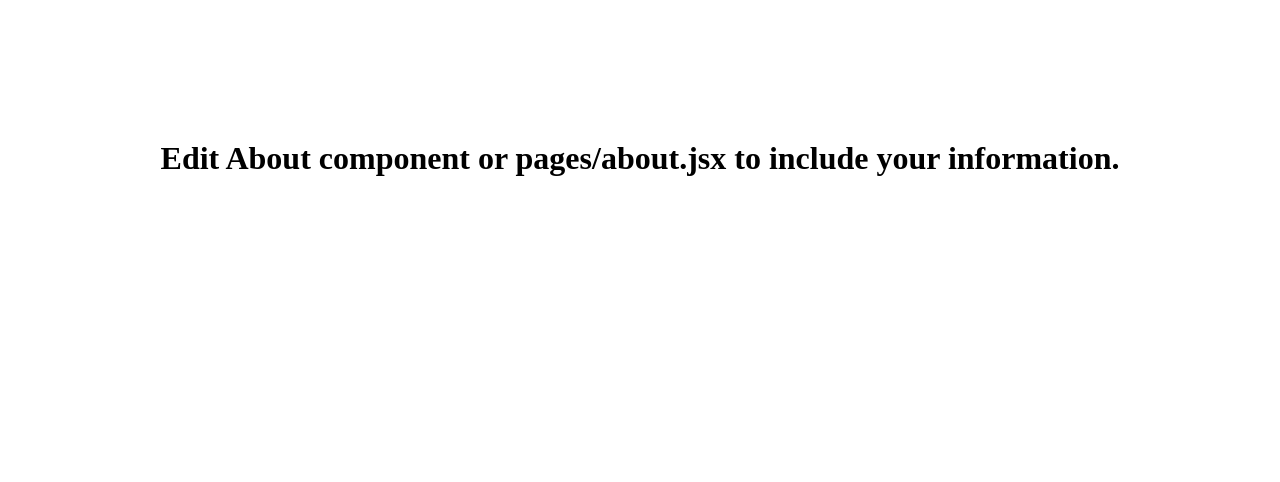
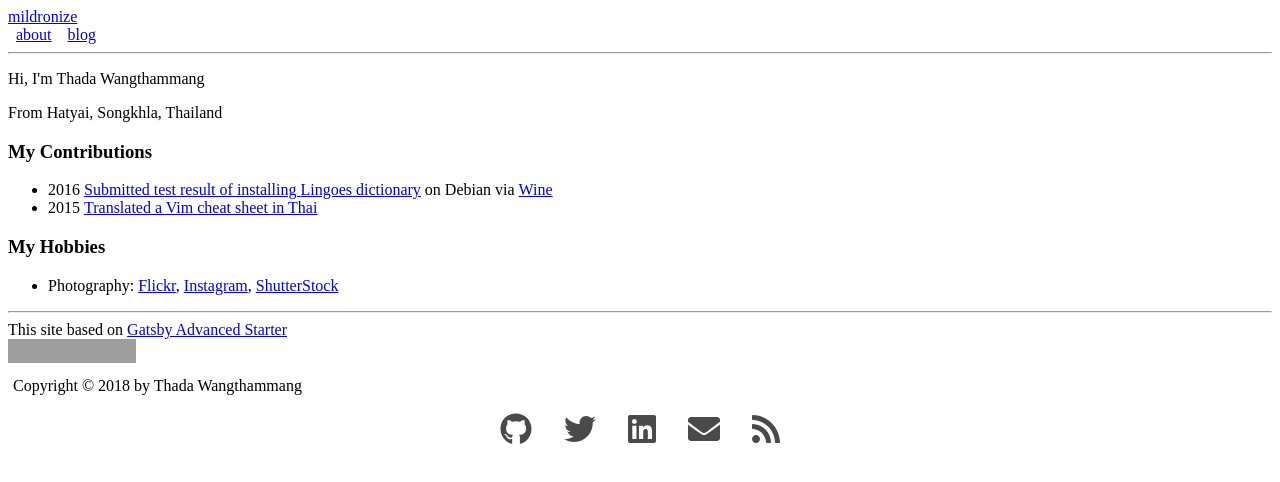
Before and after one commit to mildronize/my-site-v3-gatsby, a Gatsby site: page /about in a window 1280 px wide. Built offline with nearby package versions, Linux system fonts and the light colour scheme; Gatsby itself is replaced by a stand-in of ours; grey boxes are pictures that could not be loaded.

Commit message:
add footer, add header menu, add google Analytics

```diff
--- a/data/SiteConfig.js
+++ b/data/SiteConfig.js
@@ -1,14 +1,16 @@
+
+
 module.exports = {
   blogPostDir: "/", // The name of directory that contains your posts.
   siteTitle: "mildronize", // Site title.
   siteTitleAlt: "Mildronize's Blog", // Alternative site title for SEO.
   siteLogo: "/logos/logo-100.png", // Logo used for SEO and manifest.
   siteUrl: "https://dev.mildronize.com", // Domain of your website without pathPrefix.
-  pathPrefix: "", // Prefixes all links. For cases when deployed to example.github.io/gatsby-advanced-starter/.
+  pathPrefix: "/", // Prefixes all links. For cases when deployed to example.github.io/gatsby-advanced-starter/.
   siteDescription: "", // Website description used for RSS feeds/meta description tag.
   siteRss: "/rss.xml", // Path to the RSS file.
   siteFBAppID: "", // FB Application ID for using app insights
-  googleAnalyticsID: "", // GA tracking ID.
+  googleAnalyticsID: "UA-62565035-2", // GA tracking ID.
   disqusShortname: "dev-mildronize", // Disqus shortname.
   postDefaultCategoryID: "Tech", // Default category for posts.
   userName: "Advanced User", // Username to display in the author segment.
@@ -22,20 +24,30 @@ module.exports = {
     {
       label: "GitHub",
       url: "https://github.com/mildronize",
-      iconClassName: "fa fa-github"
+      iconClassName: ['fab', 'github']
     },
     {
       label: "Twitter",
       url: "https://twitter.com/mildronize",
-      iconClassName: "fa fa-twitter"
+      iconClassName: ['fab', 'twitter']
+    },
+    {
+      label: "linkedin",
+      url: "https://www.linkedin.com/in/thada-wangthammang-281894a6",
+      iconClassName: ['fab', 'linkedin']
     },
     {
       label: "Email",
       url: "mailto:mildronize@gmail.com",
-      iconClassName: "fa fa-envelope"
+      iconClassName: "envelope"
+    },
+    {
+      label: "RSS",
+      url: "https://dev.mildronize.com/rss.xml",
+      iconClassName: "rss"
     }
   ],
-  copyright: "Copyright © 2017. Mildronize", // Copyright string for the footer of the website and RSS feed.
+  copyright: "Copyright © 2018 by Thada Wangthammang", // Copyright string for the footer of the website and RSS feed.
   themeColor: "#1565C0", // Used for setting manifest and progress theme colors.
   backgroundColor: "#ffffff", // Used for setting manifest background color.
   cloudimg_io_token: "ce8be7dec"
--- a/package.json
+++ b/package.json
@@ -4,6 +4,10 @@
   "version": "1.1.0",
   "author": "Ruben Harutyunyan <vagr9k@gmail.com>",
   "dependencies": {
+    "@fortawesome/fontawesome-svg-core": "^1.2.0-14",
+    "@fortawesome/free-brands-svg-icons": "^5.1.1",
+    "@fortawesome/free-solid-svg-icons": "^5.1.0-11",
+    "@fortawesome/react-fontawesome": "0.1.0-11",
     "autoprefixer": "^8.2.0",
     "babel-plugin-lodash": "^3.3.2",
     "bulma": "^0.7.1",
@@ -28,8 +32,10 @@
     "gatsby-remark-responsive-iframe": "^1.4.16",
     "gatsby-source-filesystem": "^1.5.39",
     "gatsby-transformer-remark": "^1.7.30",
+    "i": "^0.3.6",
     "lodash": "^4.17.4",
     "lodash-webpack-plugin": "^0.11.4",
+    "npm": "^6.2.0",
     "react": "^16.2.0",
     "react-burger-menu": "^2.5.2",
     "react-disqus-comments": "^1.1.1",
--- a/src/components/About/About.css
+++ /dev/null
@@ -1,7 +0,0 @@
-.about {
-    display: flex;
-    justify-content: center;
-    align-content: center;
-    align-items: center;
-    min-height: 300px;
-}
--- a/src/components/About/About.jsx
+++ b/src/components/About/About.jsx
@@ -1,13 +1,32 @@
 import React, { Component } from "react";
-import "./About.css";
 
 class About extends Component {
   render() {
     return (
-      <div className="about">
-        <h1>
-          Edit About component or pages/about.jsx to include your information.
-        </h1>
+      <div>
+        <p><span className="title is-size-4">H</span>i, I'm Thada Wangthammang</p>
+        <p>From Hatyai, Songkhla, Thailand</p>
+        <h3>My Contributions</h3>
+        <ul>
+          <li>2016&nbsp;<a href="https://appdb.winehq.org/objectManager.php?sClass=version&amp;iId=33492" rel="nofollow">Submitted test result of installing&nbsp;</a><a href="http://www.lingoes.net/" rel="nofollow">Lingoes dictionary</a>&nbsp;on Debian via&nbsp;<a href="https://www.winehq.org/" rel="nofollow">Wine</a></li>
+          <li>2015&nbsp;<a href="http://vim.rtorr.com/lang/th/" rel="nofollow">Translated a Vim cheat sheet in Thai</a></li>
+        </ul>
+        <h3>My Hobbies</h3>
+        <ul>
+          <li>Photography:&nbsp;<a href="https://www.flickr.com/photos/mildronize" rel="nofollow">Flickr</a>,&nbsp;<a href="https://instagram.com/mildronize/" rel="nofollow">Instagram</a>,&nbsp;<a href="http://www.shutterstock.com/g/mildronize" rel="nofollow">ShutterStock</a></li>
+        </ul>
+
+        <hr/>
+        This site based on{" "}
+        <a href="https://github.com/Vagr9K/gatsby-advanced-starter">
+          Gatsby Advanced Starter
+            </a>
+        <div>
+          <a href="https://bulma.io">
+            <img src="https://bulma.io/images/made-with-bulma.png" alt="Made with Bulma" width="128" height="24" />
+          </a>
+        </div>
+
       </div>
     );
   }
--- a/src/components/Footer/Footer.css
+++ b/src/components/Footer/Footer.css
@@ -4,22 +4,7 @@
     padding: 10px 5px 5px;
 }
 
-.notice-container {
-    display: flex;
-    flex-wrap: wrap;
-    justify-content: space-between;
-    align-content: center;
-    align-items: center;
-    margin-top: 25px;
+.box {
+    margin: 10px;
+    background-color: transparent;
 }
-
-@media (max-width: 640px - 1px) {
-    .notice-container {
-        justify-content: space-around;
-    }
-}
-
-.notice-container h4 {
-    text-align: center;
-    margin: 0;
-}
--- a/src/components/Footer/Footer.jsx
+++ b/src/components/Footer/Footer.jsx
@@ -1,21 +1,38 @@
 import React, { Component } from "react";
-import Link from "gatsby-link";
+import config from "../../../data/SiteConfig";
 import UserLinks from "../UserLinks/UserLinks";
 import "./Footer.css";
 
 class Footer extends Component {
   render() {
-    const { config } = this.props;
-    // const url = config.siteRss;
-    // const copyright = config.copyright;
-    // if (!copyright) {
-    //   return null;
-    // }
+    // const { config } = this.props;
+    const { copyright } = config;
+    if (!copyright) {
+      return null;
+    }
+
+    const boxStyle = {
+      margin: '10px'
+    };
+
     return (
       <footer className="footer">
-        <div class="content has-text-centered">
-          Thada
-      </div>
+        <div className="content has-text-centered is-size-6">
+          <div>{copyright}</div>
+          {/* Based on{" "}
+          <a style={aStyle} href="https://github.com/Vagr9K/gatsby-advanced-starter">
+            Gatsby Advanced Starter
+            </a>
+          <div>
+            <a href="https://bulma.io">
+              <img src="https://bulma.io/images/made-with-bulma.png" alt="Made with Bulma" width="96" height="18" />
+            </a>
+          </div> */}
+          <div className="box">
+            <UserLinks config={config} />
+          </div>
+
+        </div>
       </footer>
     );
   }
--- a/src/components/Header/Header.jsx
+++ b/src/components/Header/Header.jsx
@@ -1,24 +1,33 @@
 import React, { Component } from "react";
 import Link from "gatsby-link";
 import config from "../../../data/SiteConfig";
-// import "./Footer.css";
+import "./Header.css";
 
 class Header extends Component {
   render() {
     return (
-        <div className="container">
-          <div className="columns">
-            <div className="column is-8-desktop is-offset-2-desktop is-8-tablet is-offset-2-tablet">
-              <div className="content">
-                <div class="title is-size-3">
+      <div className="container">
+        <div className="columns">
+          <div className="column is-8-desktop is-offset-2-desktop is-8-tablet is-offset-2-tablet">
+            <div className="columns">
+              <div className="column">
+                <div class="logo is-size-3">
                   <Link to="/" >{config.siteTitle}</Link>
                   <small></small>
-                  <hr/>
+
                 </div>
+
               </div>
+              <div className="column has-text-right has-text-centered-mobile is-size-4">
+                  <span className="menu-link"><Link to="/" >about</Link></span>
+                  <span className="menu-link"><Link to="/blog" >blog</Link></span>
+              </div>
+
             </div>
+            <hr />
           </div>
         </div>
+      </div>
     );
   }
 }
--- /dev/null
+++ b/src/components/Header/header.css
@@ -0,0 +1,3 @@
+.menu-link {
+    margin: 8px;
+}
--- a/src/components/UserLinks/UserLinks.jsx
+++ b/src/components/UserLinks/UserLinks.jsx
@@ -1,14 +1,31 @@
 import React, { Component } from "react";
 import "./UserLinks.css";
+// Awesome font
+import { library } from '@fortawesome/fontawesome-svg-core'
+import { FontAwesomeIcon } from '@fortawesome/react-fontawesome'
+import { fab } from '@fortawesome/free-brands-svg-icons'
+import { faRss, faEnvelope } from '@fortawesome/free-solid-svg-icons'
 
 class UserLinks extends Component {
+
   getLinkElements() {
     const { userLinks } = this.props.config;
     const { labeled } = this.props;
+
+    const aStyle = {
+      color: '#4a4a4a',
+      'margin': '8px'
+    };
+
+    library.add(faRss, faEnvelope, fab);
+
     return userLinks.map(link => (
-      <button key={link.label} href={link.url}>
-        {labeled ? link.label : ""}
-      </button>
+      <div style={aStyle} >
+        <a style={aStyle} href={link.url} >
+          {labeled ? link.label : ""}
+          <FontAwesomeIcon icon={link.iconClassName} size="2x"/>
+        </a>
+      </div>
     ));
   }
   render() {
--- a/src/pages/about.jsx
+++ b/src/pages/about.jsx
@@ -1,14 +1,29 @@
 import React, { Component } from "react";
 import Helmet from "react-helmet";
+import Header from "../components/Header/Header";
+import Footer from "../components/Footer/Footer";
 import About from "../components/About/About";
 import config from "../../data/SiteConfig";
 
 class AboutPage extends Component {
   render() {
     return (
-      <div className="about-container">
+      <div>
         <Helmet title={`About | ${config.siteTitle}`} />
-        <About />
+
+        <section className="section">
+          <Header />
+          <div className="container">
+            <div className="columns">
+              <div className="column is-8-desktop is-offset-2-desktop is-8-tablet is-offset-2-tablet">
+                <div className="content">
+                  <About />
+                </div>
+              </div>
+            </div>
+          </div>
+        </section>
+        <Footer />
       </div>
     );
   }
--- a/src/templates/styles.scss
+++ b/src/templates/styles.scss
@@ -27,14 +27,14 @@
 }
 
 
-h1,h2,h3, .title{
+h1,h2,h3, .title, .logo{
     font-family: 'Trirong', sans-serif;
     font-weight: 600;
     // font-family: 'supermarket', Helvetica, Arial, sans-serif;
 }
 
-.logo{
-  color :  #1565C0;
+.logo a{
+  color:  #0D47A1;
 }
 
 .box{
@@ -58,11 +58,25 @@ h1,h2,h3, .title{
   color: $grey-dark;
 }
 
+// header
+.menu-link a{
+  color: $grey-dark;
+}
+.menu-link a:hover{
+  color: $blue;
+}
+
+
 .content blockquote{
   background-color: $white;
   font-style: italic;
   color: $grey;
 }
+
+.footer{
+  background-color: transparent;
+}
+
 
 img[class=post-cover]{
   max-height: 300px;
```
Also changed, not shown: src/pages/blog.jsx (added, +66 -0 lines), src/pages/index.jsx (+2 -58 lines), 1 other file.
